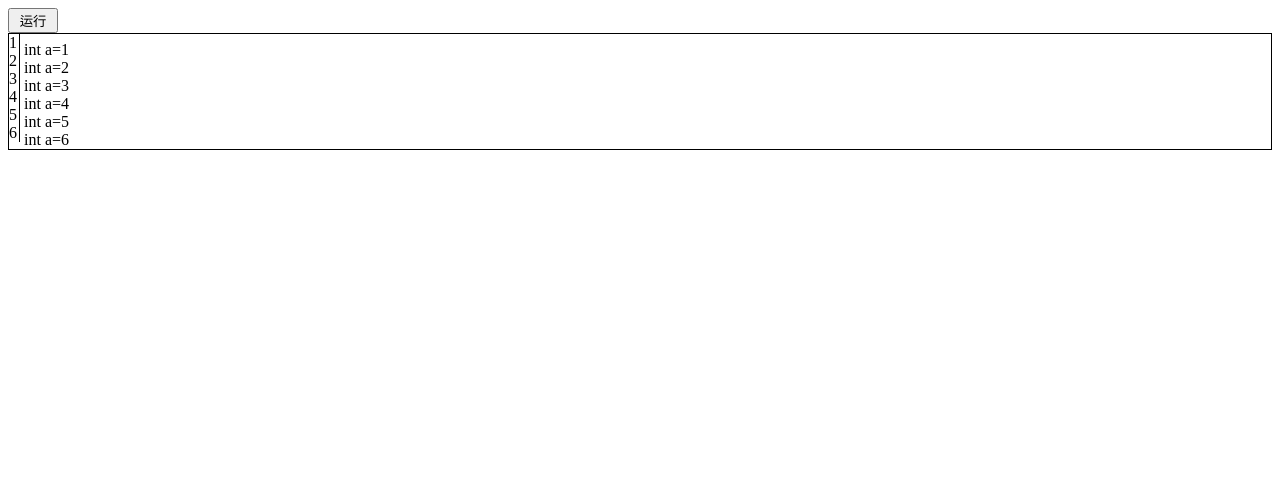
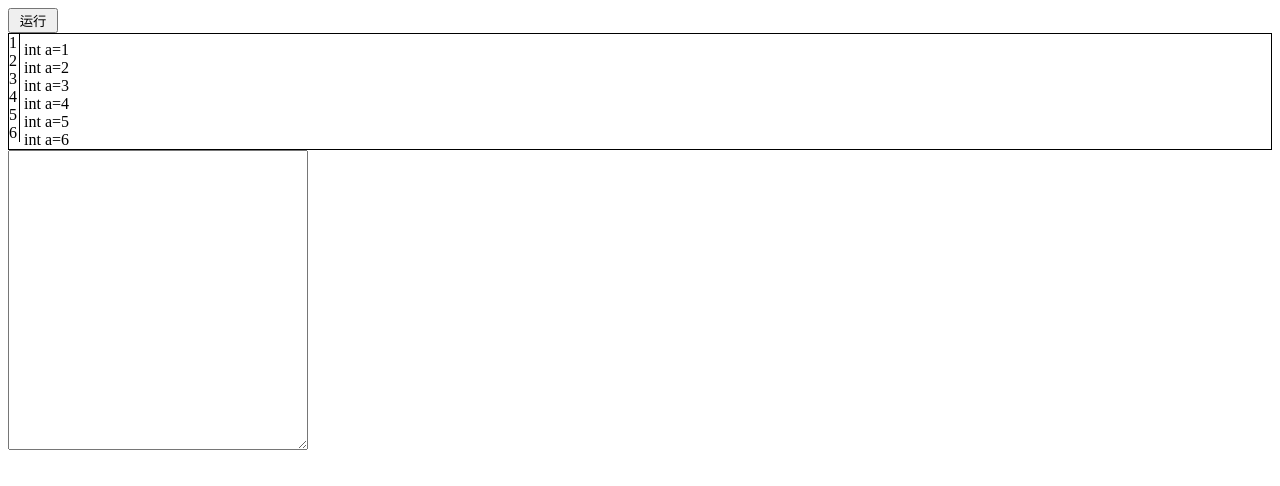
Before and after one commit to Dench991228/CProbe, a plain HTML site: page vm/test.html in a window 1280 px wide. Drawn offline with Linux system fonts and the light colour scheme.

Commit message:
Update test.html

```diff
--- a/vm/test.html
+++ b/vm/test.html
@@ -21,6 +21,32 @@
       <div class="class1" id="6">int a=6</div>
     </div>
   </div>
+  <script type="text/javascript">
+    // Firefox, Google Chrome, Opera, Safari, Internet Explorer from version 9
+    function OnInput (event) {
+      // console.log (parseInt(event.target.value[event.target.value.length - 1],16));
+      if(event.target.value[event.target.value.length - 1] === '\n'){
+        console.log (event.target.value);
+      }
+    }
+    // Internet Explorer
+    function OnPropChanged (event) {
+      if (event.propertyName.toLowerCase () == "value") {
+        alert ("The new content: " + event.srcElement.value);
+      }
+    }
+ </script>
+ <textarea
+  type="textarea"
+  oninput="OnInput (event)"
+  onpropertychange="OnPropChanged (event)"
+  style="
+    min-height:300px;
+    min-width:300px;
+    max-height:300px;
+    max-width:300px;
+  "
+ ></textarea>
 </body>
 </html>
 <script type="text/javascript" src="Vm.js"></script>
```
